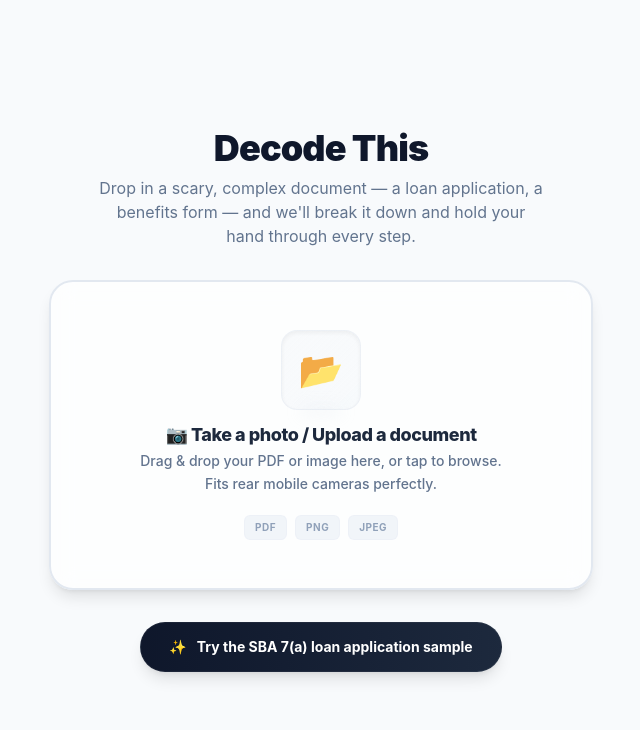
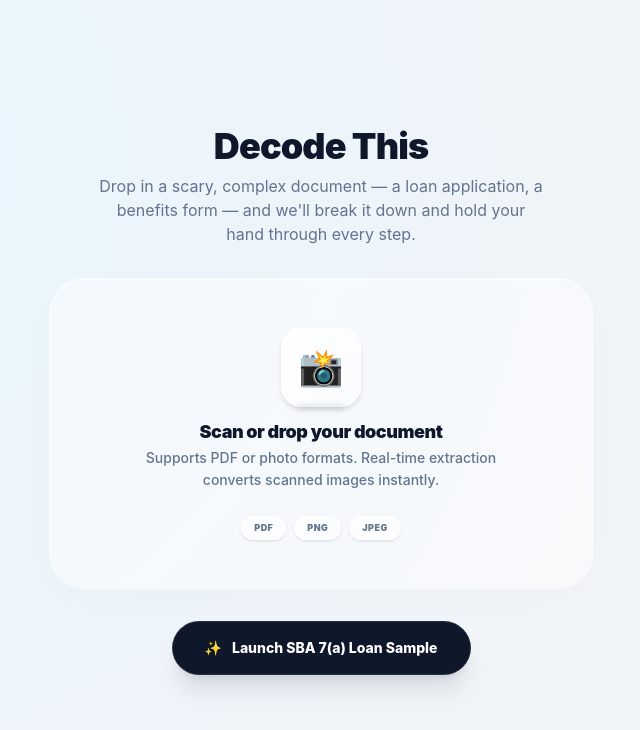
Before and after one commit to prest2323/decode-this, a Next.js app: page / in a window 1280 px wide. Shown: the top 730 px of the page, without its empty margins (319-959 px from the left). Built offline with nearby package versions, Linux system fonts and the light colour scheme.

Commit message:
style(sawyer): finalize iOS 26 glassy frosted elements, fluid shadows, and ambient breathing glows

```diff
--- a/app/globals.css
+++ b/app/globals.css
@@ -1,26 +1,76 @@
 @import "tailwindcss";
 
 @theme {
-  --color-bg: #f8fafc;          /* slate-50 page */
-  --color-surface: #ffffff;
+  --color-bg: #f3f4f6;          /* slate-100 page bg */
+  --color-surface: rgba(255, 255, 255, 0.45);
   --color-ink: #0f172a;         /* slate-900 text */
   --color-muted: #64748b;       /* slate-500 */
   --color-brand: #0284c7;       /* sky-600 — accent/spotlight */
   --color-brand-soft: #e0f2fe;  /* sky-100 */
   --color-danger: #dc2626;      /* deadlines/fees */
-  --font-sans: "Inter", ui-sans-serif, system-ui, sans-serif;
-  --radius-lg: 1rem;
+  --font-sans: "Outfit", "Inter", ui-sans-serif, system-ui, sans-serif;
+  --radius-lg: 1.5rem;
 }
 
 html, body {
-  background: var(--color-bg);
+  background: radial-gradient(circle at 10% 20%, rgba(224, 242, 254, 0.5) 0%, rgba(243, 244, 246, 0.8) 90%);
   color: var(--color-ink);
+  min-height: 100vh;
 }
 
 body {
   font-family: var(--font-sans);
   -webkit-font-smoothing: antialiased;
   -moz-osx-font-smoothing: grayscale;
+}
+
+/* Premium iOS 26 Glassmorphism utility */
+.ios-glass {
+  background: rgba(255, 255, 255, 0.45);
+  backdrop-filter: blur(25px) saturate(200%);
+  -webkit-backdrop-filter: blur(25px) saturate(200%);
+  border: 1px solid rgba(255, 255, 255, 0.4);
+  box-shadow:
+    0 10px 40px -10px rgba(0, 0, 0, 0.03),
+    inset 0 1px 2px rgba(255, 255, 255, 0.5),
+    inset 0 -1px 1px rgba(0, 0, 0, 0.02);
+}
+
+.ios-glass-hover:hover {
+  background: rgba(255, 255, 255, 0.65);
+  border: 1px solid rgba(255, 255, 255, 0.55);
+  box-shadow:
+    0 15px 45px -5px rgba(2, 132, 199, 0.06),
+    inset 0 1px 2px rgba(255, 255, 255, 0.6);
+  transform: translateY(-2px);
+}
+
+.ios-glass-active {
+  background: rgba(255, 255, 255, 0.35);
+  border: 1px solid rgba(255, 255, 255, 0.3);
+}
+
+/* Ultra premium animations */
+@keyframes fluid-pulse {
+  0%, 100% {
+    box-shadow: 0 0 0 0 rgba(2, 132, 199, 0.25);
+  }
+  50% {
+    box-shadow: 0 0 0 8px rgba(2, 132, 199, 0.05);
+  }
+}
+
+.animate-pulse-subtle {
+  animation: fluid-pulse 2s infinite ease-in-out;
+}
+
+@keyframes float-breath {
+  0%, 100% { transform: translateY(0px) rotate(0deg); }
+  50% { transform: translateY(-4px) rotate(0.5deg); }
+}
+
+.animate-float-breath {
+  animation: float-breath 6s ease-in-out infinite;
 }
 
 /* Custom premium scrollbar styling */
@@ -30,24 +80,28 @@ body {
 }
 
 ::-webkit-scrollbar-track {
-  background: #f1f5f9;
+  background: rgba(0, 0, 0, 0.02);
 }
 
 ::-webkit-scrollbar-thumb {
-  background: #cbd5e1;
-  border-radius: 4px;
+  background: rgba(148, 163, 184, 0.4);
+  border-radius: 9999px;
+  border: 2px solid transparent;
+  background-clip: padding-box;
 }
 
 ::-webkit-scrollbar-thumb:hover {
-  background: #94a3b8;
+  background: rgba(148, 163, 184, 0.7);
+  border: 2px solid transparent;
+  background-clip: padding-box;
 }
 
 /* Fade-in animation helper */
 @keyframes fadeIn {
-  from { opacity: 0; transform: translateY(4px); }
+  from { opacity: 0; transform: translateY(8px); }
   to { opacity: 1; transform: translateY(0); }
 }
 
 .animate-fadeIn {
-  animation: fadeIn 0.25s ease-out forwards;
+  animation: fadeIn 0.4s cubic-bezier(0.16, 1, 0.3, 1) forwards;
 }
--- a/components/FieldOverlay.tsx
+++ b/components/FieldOverlay.tsx
@@ -18,10 +18,10 @@ export default function FieldOverlay({ field }: { field: Field }) {
     height: `${field.rect.h * 100}%`,
   };
 
-  // Base styling for the active vs inactive fields
+  // Glassy iOS 26 focus and inactive ring styles
   const ring = isActive
-    ? "ring-2 ring-brand border-brand bg-brand-soft/90 z-40 scale-[1.02] shadow-md shadow-brand/10 animate-pulse-subtle"
-    : "ring-1 ring-slate-300 border-slate-300 bg-white/85 z-10 opacity-70 hover:opacity-95 hover:ring-slate-400 hover:scale-[1.01]";
+    ? "ring-2 ring-brand border-brand bg-brand-soft/85 z-40 scale-[1.02] shadow-md shadow-brand/10 animate-pulse-subtle"
+    : "ring-1 ring-white/50 border-white/40 bg-white/35 backdrop-blur-[2px] z-10 opacity-75 hover:opacity-95 hover:bg-white/55 hover:scale-[1.01] hover:shadow-sm";
 
   // Checkbox Field
   if (field.kind === "checkbox") {
@@ -45,7 +45,7 @@ export default function FieldOverlay({ field }: { field: Field }) {
         value={typeof field.value === "string" ? field.value : ""}
         onChange={(e) => setFieldValue(field.id, e.target.value)}
         style={style}
-        className={`pointer-events-auto absolute rounded-md px-1.5 text-[clamp(7px,1.2vw,14px)] font-semibold text-slate-800 outline-none transition-all duration-350 shadow-sm ${ring}`}
+        className={`pointer-events-auto absolute rounded-md px-1.5 text-[clamp(7px,1.2vw,14px)] font-bold text-slate-800 outline-none transition-all duration-350 shadow-sm ${ring}`}
       >
         <option value="">--</option>
         {field.options?.map((opt) => (
@@ -71,7 +71,7 @@ export default function FieldOverlay({ field }: { field: Field }) {
     );
   }
 
-  // Signature Field (Beautiful calligraphic toggle)
+  // Signature Field (Beautiful calligraphic toggle with cream frosted paper style)
   if (field.kind === "signature") {
     const isSigned = !!field.value;
     return (
@@ -82,8 +82,8 @@ export default function FieldOverlay({ field }: { field: Field }) {
         style={style}
         className={`pointer-events-auto absolute rounded-md flex items-center justify-between px-2.5 text-[clamp(6px,1.1vw,14px)] border transition-all duration-500 shadow-sm ${
           isSigned
-            ? "font-serif italic text-blue-600 bg-amber-50/60 border-amber-300 font-bold tracking-wide"
-            : "text-slate-400 bg-slate-50/90 border-slate-300 border-dashed hover:bg-slate-100/80"
+            ? "font-serif italic text-blue-600 bg-amber-50/70 border-amber-300 font-bold tracking-wide"
+            : "text-slate-500 bg-white/45 border-white/50 border-dashed hover:bg-white/60"
         } ${ring}`}
       >
         <span className="truncate">
@@ -108,7 +108,7 @@ export default function FieldOverlay({ field }: { field: Field }) {
       placeholder={field.placeholder ?? field.label[lang]}
       onChange={(e) => setFieldValue(field.id, e.target.value)}
       style={style}
-      className={`pointer-events-auto absolute rounded-md px-2 text-[clamp(7px,1.2vw,14px)] font-medium text-slate-800 outline-none placeholder:text-slate-400 border transition-all duration-350 shadow-sm ${ring}`}
+      className={`pointer-events-auto absolute rounded-md px-2 text-[clamp(7px,1.2vw,14px)] font-bold text-slate-800 outline-none placeholder:text-slate-400 border transition-all duration-350 shadow-sm ${ring}`}
     />
   );
 }
--- a/components/Uploader.tsx
+++ b/components/Uploader.tsx
@@ -76,22 +76,22 @@ export default function Uploader() {
   );
 
   return (
-    <div className="mx-auto w-full max-w-xl text-center px-4">
-      {/* Dashed Drag & Drop Box with Ambient Glow */}
+    <div className="mx-auto w-full max-w-xl text-center px-4 animate-fadeIn">
+      {/* Dashed Drag & Drop Box with iOS 26 Glassmorphic styling */}
       <div
         onDragEnter={handleDrag}
         onDragOver={handleDrag}
         onDragLeave={handleDrag}
         onDrop={handleDrop}
         onClick={() => !loading && inputRef.current?.click()}
-        className={`group relative flex flex-col items-center justify-center gap-6 rounded-3xl border-2 p-12 text-center cursor-pointer transition-all duration-500 overflow-hidden ${
+        className={`group relative flex flex-col items-center justify-center gap-6 rounded-[2.2rem] p-12 text-center cursor-pointer transition-all duration-500 overflow-hidden ios-glass ios-glass-hover ${
           dragActive
-            ? "border-brand bg-gradient-to-b from-brand-soft/70 to-brand-soft/30 scale-[1.02] shadow-2xl ring-4 ring-brand/10"
-            : "border-slate-200 bg-white/70 backdrop-blur-md shadow-lg hover:border-brand/40 hover:bg-slate-50/50 hover:shadow-xl"
+            ? "border-brand bg-gradient-to-b from-brand-soft/75 to-brand-soft/30 scale-[1.02] shadow-2xl ring-4 ring-brand/15"
+            : ""
         } ${loading ? "pointer-events-none opacity-85" : ""}`}
       >
-        {/* Decorative ambient background gradient */}
-        <div className="absolute inset-0 bg-gradient-to-tr from-brand-soft/10 via-transparent to-brand-soft/5 opacity-0 group-hover:opacity-100 transition-opacity duration-500 pointer-events-none" />
+        {/* Soft background light projection */}
+        <div className="absolute inset-0 bg-gradient-to-br from-brand/5 via-transparent to-brand/10 opacity-0 group-hover:opacity-100 transition-opacity duration-700 pointer-events-none" />
 
         <input
           ref={inputRef}
@@ -106,47 +106,48 @@ export default function Uploader() {
         />
 
         {loading ? (
-          // Premium Spinner Loading State
-          <div className="flex flex-col items-center gap-4 py-4 z-10">
+          // Premium Glass-Spinner loading block
+          <div className="flex flex-col items-center gap-5 py-4 z-10">
             <div className="relative flex items-center justify-center">
-              {/* Outer pulsing ring */}
-              <div className="absolute h-14 w-14 rounded-full border-4 border-brand/20 animate-ping" />
-              {/* Inner crisp spinner */}
-              <div className="h-12 w-12 animate-spin rounded-full border-4 border-brand border-t-transparent shadow-md" />
+              {/* Outer soft glowing halo */}
+              <div className="absolute h-16 w-16 rounded-full border-4 border-brand/10 animate-ping" />
+              {/* Inner loading ring */}
+              <div className="h-12 w-12 animate-spin rounded-full border-[3px] border-brand border-t-transparent shadow-inner" />
             </div>
             <div>
               <p className="text-lg font-black text-slate-800 animate-pulse tracking-tight">
-                Analyzing document with AI…
+                AI Analizador activado…
               </p>
-              <p className="mt-1 text-xs font-medium text-slate-500 max-w-[280px] mx-auto leading-relaxed">
-                Mapping fields, extracting compliance targets, and building your step-by-step roadmap.
+              <p className="mt-1 text-xs font-semibold text-slate-500 max-w-[280px] mx-auto leading-relaxed">
+                Mapping requirements, indexing fields, and projecting spatial coordinate overlays.
               </p>
             </div>
           </div>
         ) : (
-          // Premium Idle Upload State
+          // Glass Idle upload state
           <div className="flex flex-col items-center gap-4 z-10">
-            {/* Glowing Icon Folder Wrapper */}
-            <div className="relative w-20 h-20 rounded-2xl bg-gradient-to-br from-slate-50 to-slate-100/50 flex items-center justify-center text-4xl shadow-inner group-hover:scale-110 group-hover:-rotate-3 group-hover:shadow-md transition-all duration-500 border border-slate-200/50">
-              <span className="group-hover:animate-bounce select-none">📂</span>
-              {/* Soft decorative shadow below folder */}
-              <div className="absolute -bottom-1 w-10 h-1 bg-slate-300/40 rounded-full blur-sm" />
+            {/* Glowing Icon Wrapper */}
+            <div className="relative w-20 h-20 rounded-[1.3rem] bg-gradient-to-br from-white/90 to-white/30 flex items-center justify-center text-4xl shadow-md border border-white/60 group-hover:scale-110 group-hover:-rotate-3 group-hover:shadow-lg transition-all duration-500">
+              <span className="group-hover:animate-bounce select-none">📸</span>
+              {/* Ambient ground shadow below the icon */}
+              <div className="absolute -bottom-1 w-12 h-1.5 bg-slate-400/20 rounded-full blur-[2px]" />
             </div>
 
             <div className="space-y-1.5">
-              <h3 className="text-lg font-extrabold text-slate-800 tracking-tight leading-none">
-                📷 Take a photo / Upload a document
+              <h3 className="text-lg font-black text-slate-855 tracking-tight leading-none">
+                Scan or drop your document
               </h3>
               <p className="text-sm font-medium text-slate-500 max-w-sm mx-auto leading-relaxed">
-                Drag & drop your PDF or image here, or tap to browse. Fits rear mobile cameras perfectly.
+                Supports PDF or photo formats. Real-time extraction converts scanned images instantly.
               </p>
             </div>
-            {/* Tiny file type visual chips */}
-            <div className="flex gap-2 mt-1">
+
+            {/* Glass format chips */}
+            <div className="flex gap-2 mt-2">
               {["PDF", "PNG", "JPEG"].map((ext) => (
                 <span
                   key={ext}
-                  className="px-2.5 py-1 text-[10px] font-bold tracking-wider text-slate-400 bg-slate-100 rounded-md border border-slate-200/30"
+                  className="px-3 py-1 text-[9px] font-black tracking-wider text-slate-500 bg-white/50 backdrop-blur-sm rounded-full border border-white/60 shadow-sm"
                 >
                   {ext}
                 </span>
@@ -156,18 +157,18 @@ export default function Uploader() {
         )}
       </div>
 
-      {/* Modern Redesigned Error Message */}
+      {/* Redesigned glassy error block */}
       {error && (
-        <div className="mt-5 rounded-2xl bg-red-50/70 backdrop-blur-sm border border-red-100 p-4 text-sm text-red-600 flex items-start gap-3 text-left animate-fadeIn shadow-sm">
-          <span className="text-lg select-none">🚩</span>
+        <div className="mt-5 rounded-[1.5rem] bg-red-50/50 backdrop-blur-md border border-red-100 p-4 text-sm text-red-600 flex items-start gap-3 text-left animate-fadeIn shadow-lg">
+          <span className="text-lg select-none">🚨</span>
           <div className="space-y-0.5">
-            <p className="font-bold text-red-700">Analysis stopped</p>
-            <p className="text-red-600/90 leading-relaxed font-medium">{error}</p>
+            <p className="font-bold text-red-700">Service Alert</p>
+            <p className="text-red-650 leading-relaxed font-medium">{error}</p>
           </div>
         </div>
       )}
 
-      {/* Hero Mock Document Sample Button */}
+      {/* Deep iOS-style slate sample launcher button */}
       <button
         type="button"
         onClick={() => {
@@ -177,10 +178,10 @@ export default function Uploader() {
           loadDoc(MOCK_DOC);
         }}
         disabled={loading}
-        className="mt-8 inline-flex items-center gap-2.5 rounded-full bg-gradient-to-r from-slate-900 via-slate-850 to-slate-800 px-7 py-3.5 text-sm font-bold text-white shadow-lg hover:shadow-xl hover:from-slate-850 hover:to-slate-750 active:scale-95 transition-all duration-300 disabled:opacity-50 border border-white/5"
+        className="mt-8 inline-flex items-center gap-2.5 rounded-full bg-slate-900 text-white font-extrabold px-8 py-4 text-sm shadow-xl shadow-slate-900/10 hover:shadow-2xl hover:bg-slate-800 hover:scale-105 active:scale-95 transition-all duration-300 disabled:opacity-50 border border-white/10"
       >
         <span>✨</span>
-        <span>Try the SBA 7(a) loan application sample</span>
+        <span>Launch SBA 7(a) Loan Sample</span>
       </button>
     </div>
   );
```
Also changed, not shown: components/DocCanvas.tsx (+17 -17 lines).
